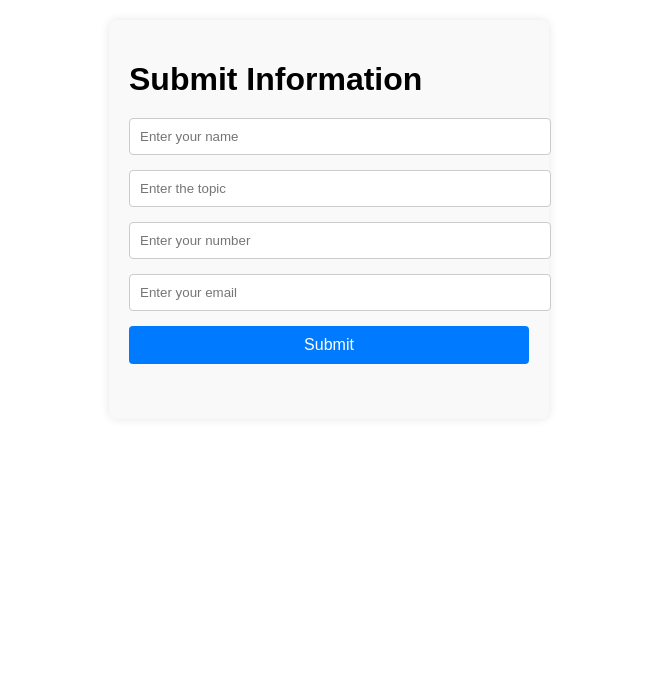
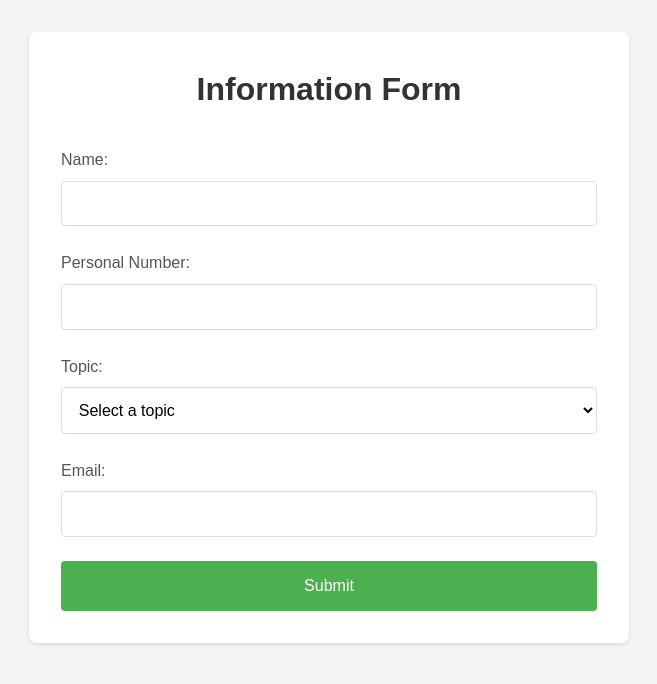
Before and after one commit to rajj8984/information, a website: page index.html in a window 1280 px wide. Shown: the whole page, without its empty margins (311-968 px from the left). Drawn offline with Linux system fonts and the light colour scheme.

Commit message:
Update index.html

```diff
--- a/index.html
+++ b/index.html
@@ -4,104 +4,47 @@
     <meta charset="UTF-8">
     <meta name="viewport" content="width=device-width, initial-scale=1.0">
     <title>Information Form</title>
-  <style>
-    body {
-      font-family: Arial, sans-serif;
-      margin: 0;
-      padding: 20px;
-    }
-    .form-container {
-      max-width: 400px;
-      margin: 0 auto;
-      background: #f9f9f9;
-      padding: 20px;
-      border-radius: 8px;
-      box-shadow: 0 0 10px rgba(0, 0, 0, 0.1);
-    }
-    .form-container h1 {
-      margin-bottom: 20px;
-    }
-    .form-container input,
-    .form-container button {
-      width: 100%;
-      padding: 10px;
-      margin-bottom: 15px;
-      border: 1px solid #ccc;
-      border-radius: 4px;
-    }
-    .form-container button {
-      background: #007bff;
-      color: white;
-      font-size: 16px;
-      border: none;
-      cursor: pointer;
-    }
-    .form-container button:hover {
-      background: #0056b3;
-    }
-    .submitted-data {
-      margin-top: 20px;
-      max-width: 400px;
-    }
-  </style>
+    <link rel="stylesheet" href="styles.css">
 </head>
 <body>
-  <div class="form-container">
-    <h1>Submit Information</h1>
+    <div class="container">
+        <h1>Information Form</h1>
         <form id="infoForm">
-      <input type="text" id="name" placeholder="Enter your name" required />
-      <input type="text" id="topic" placeholder="Enter the topic" required />
-      <input type="text" id="number" placeholder="Enter your number" required />
-      <input type="email" id="email" placeholder="Enter your email" required />
-      <button type="submit">Submit</button>
-    </form>
-    <div class="submitted-data" id="submittedData"></div>
+            <div class="form-group">
+                <label for="name">Name:</label>
+                <input type="text" id="name" name="name" required>
             </div>
 
-  <script>
-    const form = document.getElementById("infoForm");
-    const submittedDataDiv = document.getElementById("submittedData");
+            <div class="form-group">
+                <label for="personalNumber">Personal Number:</label>
+                <input type="text" id="personalNumber" name="personalNumber" required>
+            </div>
 
-    form.addEventListener("submit", async (e) => {
-      e.preventDefault();
+            <div class="form-group">
+                <label for="topic">Topic:</label>
+                <select id="topic" name="topic" required>
+                    <option value="">Select a topic</option>
+                    <option value="General Inquiry">General Inquiry</option>
+                    <option value="Technical Support">Technical Support</option>
+                    <option value="Sales">Sales</option>
+                    <option value="Feedback">Feedback</option>
+                    <option value="Other">Other</option>
+                </select>
+            </div>
 
-      const name = document.getElementById("name").value;
-      const topic = document.getElementById("topic").value;
-      const number = document.getElementById("number").value;
-      const email = document.getElementById("email").value;
+            <div class="form-group" id="otherTopicGroup" style="display: none;">
+                <label for="otherTopic">Specify Other Topic:</label>
+                <input type="text" id="otherTopic" name="otherTopic">
+            </div>
 
-      const data = { name, topic, number, email };
+            <div class="form-group">
+                <label for="email">Email:</label>
+                <input type="email" id="email" name="email" required>
+            </div>
 
-      try {
-        const response = await fetch(
-          "https://scorpin.app.n8n.cloud/webhook-test/edb3caf5-59b2-4570-a7cb-03dbf16f5208",
-          {
-            method: "POST",
-            headers: { "Content-Type": "application/json" },
-            body: JSON.stringify(data),
-          }
-        );
-
-        if (response.ok) {
-          submittedDataDiv.innerHTML += `
-            <div>
-              <p><strong>Name:</strong> ${name}</p>
-              <p><strong>Topic:</strong> ${topic}</p>
-              <p><strong>Number:</strong> ${number}</p>
-              <p><strong>Email:</strong> ${email}</p>
-              <hr />
+            <button type="submit" class="submit-btn">Submit</button>
+        </form>
     </div>
-          `;
-          form.reset();
-          alert("Data submitted successfully!");
-        } else {
-          alert("Failed to submit data.");
-        }
-      } catch (error) {
-        console.error("Error:", error);
-        alert("An error occurred while submitting the form.");
-      }
-    });
-  </script>
+    <script src="script.js"></script>
 </body>
 </html>
```
Lines whose indentation alone changed are shown as unchanged.
